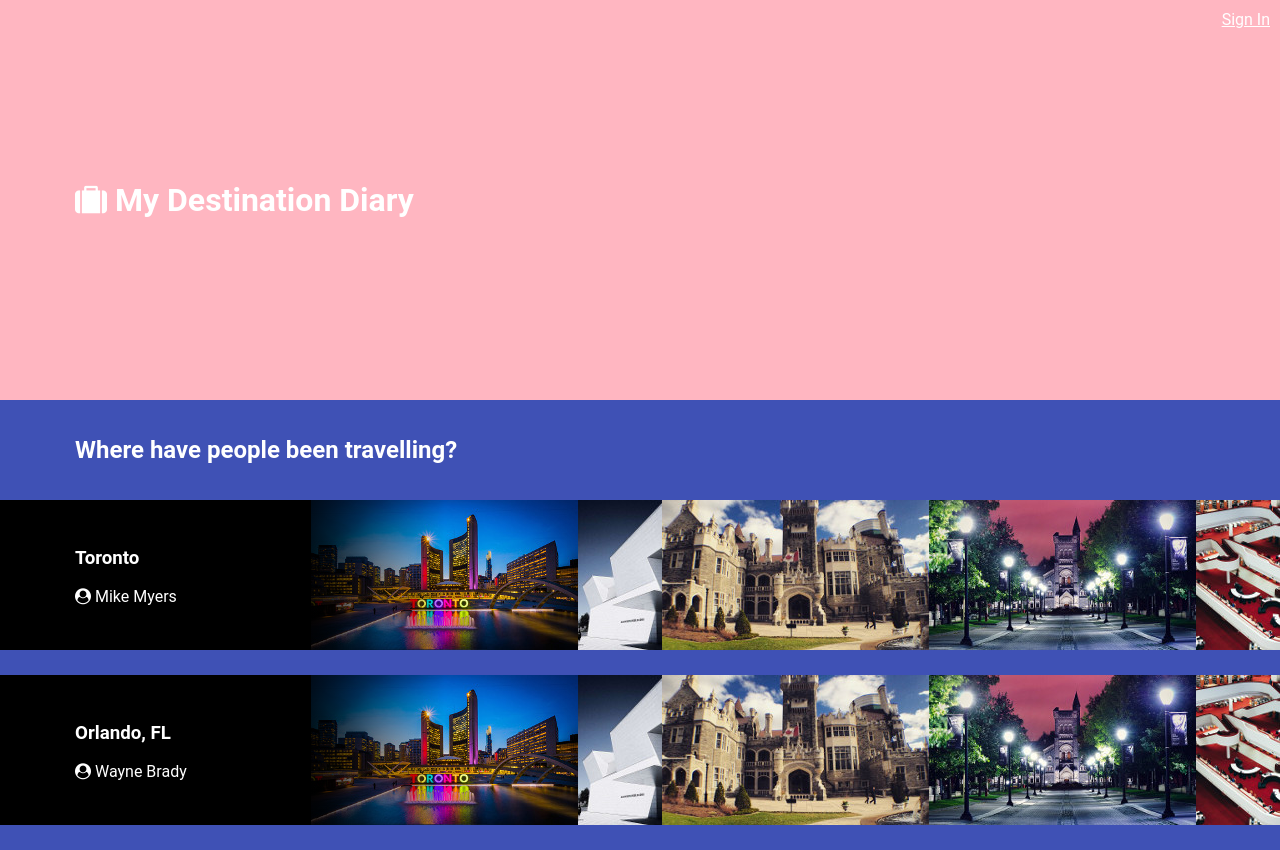
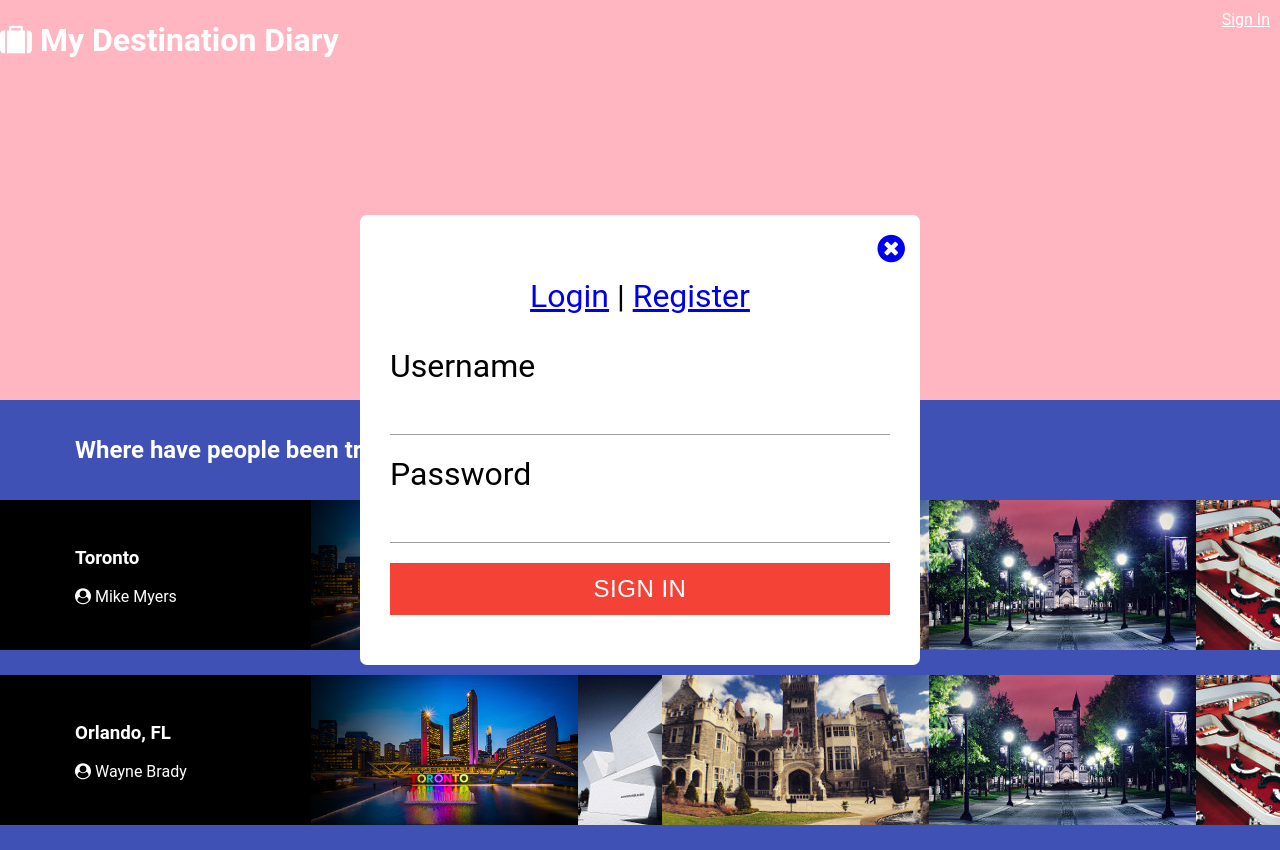
Before and after one commit to warpedpuppy/tyler_chai_test_with_jwt, a website: page public/index.html in a window 1280 px wide. Both pictures are taken after a click on the link "Sign In". Drawn offline with nearby package versions, Linux system fonts and the light colour scheme.

Commit message:
Add login modal

```diff
--- a/public/css/landing.css
+++ b/public/css/landing.css
@@ -4,6 +4,9 @@ body {
     font-family: Roboto, sans-serif;
     color: #fff;
     margin: 0;
+}
+.hide-me {
+    display: none;
 }
 
 .user-menu {
@@ -75,3 +78,61 @@ h2 {
     margin-left: 30px;
     margin: 0;
 }
+.login-modal {
+    background: #fff;
+    color: #000;
+    position: fixed;
+    top: 55%;
+    left: 50%;
+    transform: translate(-50%, -50%);
+    max-width: 500px;
+    width: 70%;
+    margin: 0;
+    border-radius: 7px;
+    font-size: 2em;
+    padding: 30px;
+    padding-bottom: 50px;
+}
+.close-card-button {
+    position: absolute;
+    top: 15px;
+    right: 15px;
+}
+
+.login-menu {
+    text-align: center;
+}
+
+button {
+    text-decoration: none;
+    color: #fff;
+    background-color: #F44336;
+    text-align: center;
+    letter-spacing: .5px;
+    border: none;
+    display: inline-block;
+    height: 52px;
+    font-size: .75em;
+    line-height: 22px;
+    padding: 15px 32px;
+    width: 100%;
+    text-transform: uppercase;
+}
+input {
+    background-color: transparent;
+    border: none;
+    border-bottom: 1px solid #9e9e9e;
+    border-radius: 0;
+    outline: none;
+    height: 3rem;
+    width: 100%;
+    font-size: 1rem;
+    margin: 0 0 20px 0;
+    padding: 0;
+    -webkit-box-shadow: none;
+    box-shadow: none;
+    -webkit-box-sizing: content-box;
+    box-sizing: content-box;
+    -webkit-transition: all 0.3s;
+    transition: all 0.3s;
+}
--- a/public/index.html
+++ b/public/index.html
@@ -15,9 +15,9 @@
 <body>
     <header role="header">
         <div class="user-menu">
-            <a href="#">Sign In</a>
+            <span class="login-link"><a href="#">Sign In</a></span>
         </div>
-        <div id="hero-container">
+        <div class="hero-container">
             <h1>
                 <i class="fa fa-suitcase"></i> My Destination Diary
             </h1>
@@ -61,10 +61,28 @@
                     </div>
                 </div>
             </div>
+            <div class="login-modal hide-me">
+                <div class="close-card-button">
+                        <a href="#">
+                            <i class="fa fa-times-circle"></i>
+                        </a>
+                    </div>
+                <p class="login-menu"><span class="login-tab"><a href="#">Login</a></span> | <span class="register-tab"><a href="#">Register</a></span></p>
+                <form id="login-form">
+                    <label for="username">Username</label><input id="username" type="text">
+                    <label for="password">Password</label><input id="password" type="password">
+                    <button class="sign-in-button">Sign in</button>
+                </form>
+                <form id="register-form" class="hide-me">
+                    <label for="name">Name</label><input id="new-name" type="text">
+                    <label for="username">Username</label><input id="new-username" type="text">
+                    <label for="password">Password</label><input id="new-password" type="password">
+                    <button class="sign-in-button">Register</button>
+                </form>
+            </div>
     </main>
     <script src="https://ajax.googleapis.com/ajax/libs/jquery/3.3.1/jquery.min.js"></script>
-    <script src="https://ajax.googleapis.com/ajax/libs/jqueryui/1.12.1/jquery-ui.min.js"></script>
-    <script src="js/app.js"></script>
+    <script src="js/index.js"></script>
 </body>
 
 </html>
--- a/public/js/app.js
+++ b/public/js/app.js
@@ -35,18 +35,22 @@ function createCard(id, name) {
         <div class="close-card-button hide-me">
             <a href="#"><i class="fa fa-times-circle"></i></a>
         </div>
+        <div class="complete-card-button hide-me">
+            <button>Complete</button>
+        </div>
         <h3 contenteditable="true">${name}</h3>
         <ul class="activitiesList"></ul>
-        <div class="complete-card-button">
-            <a href="#"><i class="fa check-circle"></i></a>
-        </div>
+        <div class="complete-card-button hide-me">
+        <a href="#">
+            <i class="fa check-circle"></i>
+        </a>
+    </div>
     </div>`
 }
 
 function displayMyDestinations(data) {
     for (i of data.destinations) {
         $('.container').append(createCard(i.id, i.name));
-        console.log(i);
         $(i.activities).each(function (activity) {
             let thisDestination = `.i${i.id}`;
             $(thisDestination).append(`<li>${i.activities[activity]}</li>`);
--- /dev/null
+++ b/public/js/index.js
@@ -0,0 +1,20 @@
+$("body").on("click", ".login-link", function(e){
+    e.preventDefault();
+    $(".login-modal").removeClass("hide-me");
+});
+
+$("body").on("click", ".close-card-button", function (e) {
+    e.preventDefault();
+    $(".login-modal").addClass("hide-me");
+});
+
+$("body").on("click", ".register-tab", function(e) {
+    e.preventDefault();
+    $("#login-form").addClass("hide-me");
+    $("#register-form").removeClass("hide-me");
+});
+$("body").on("click", ".login-tab", function(e) {
+    e.preventDefault();
+    $("#register-form").addClass("hide-me");
+    $("#login-form").removeClass("hide-me");
+});
```
Also changed, not shown: public/app.html (+1 -3 lines), public/css/app.css (+4 -4 lines).
